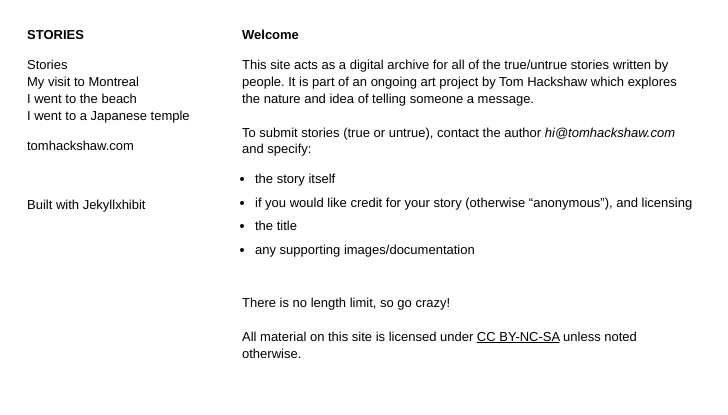
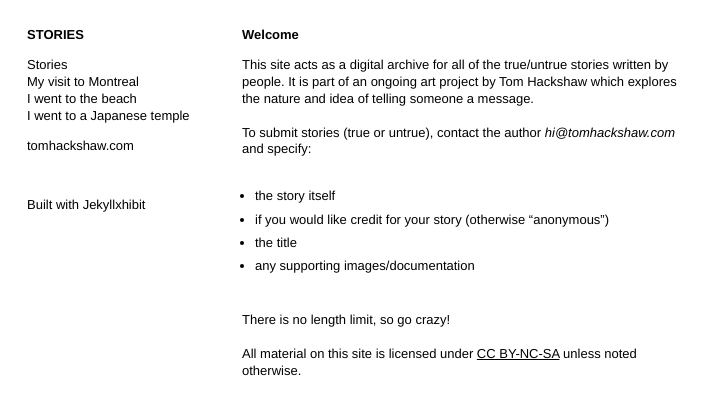
Before and after one commit to virtualnz/testsite, a Jekyll site: the page built from index.md, in a window 1280 px wide. Shown: the top 415 px of the page, without its empty margins (0-728 px from the left). Built offline with Jekyll 4.4.1, drawn with Linux system fonts in a browser that asks for light colours.

Commit message:
Updated index.md

```diff
--- a/index.md
+++ b/index.md
@@ -7,10 +7,10 @@ published: true
 This site acts as a digital archive for all of the true/untrue stories written by people. It is part of an ongoing art project by Tom Hackshaw which explores the nature and idea of telling someone a message.
 <br><br>
 To submit stories (true or untrue), contact the author _hi@tomhackshaw.com_ and specify:
-<br>
+<br><br>
 * the story itself
 <br>
-* if you would like credit for your story (otherwise "anonymous"), and licensing
+* if you would like credit for your story (otherwise "anonymous")
 <br>
 * the title
 <br>
```
